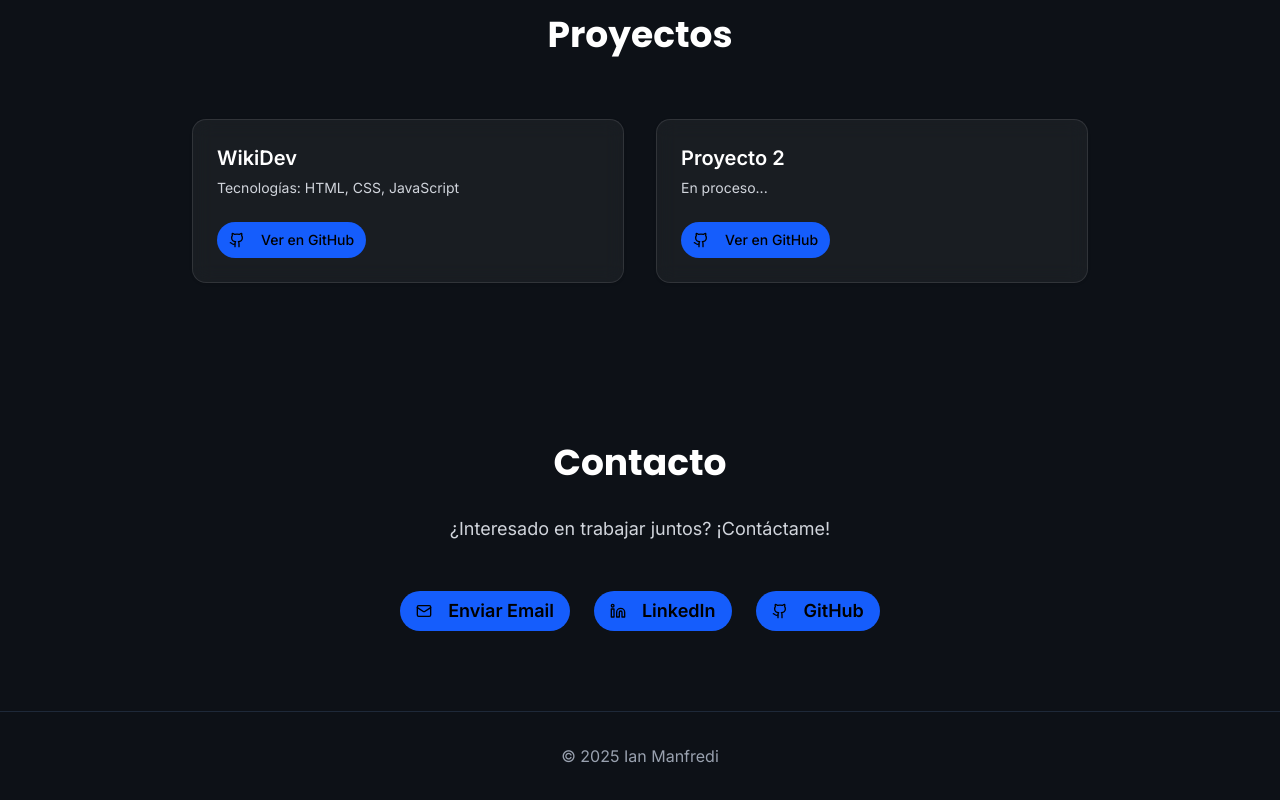
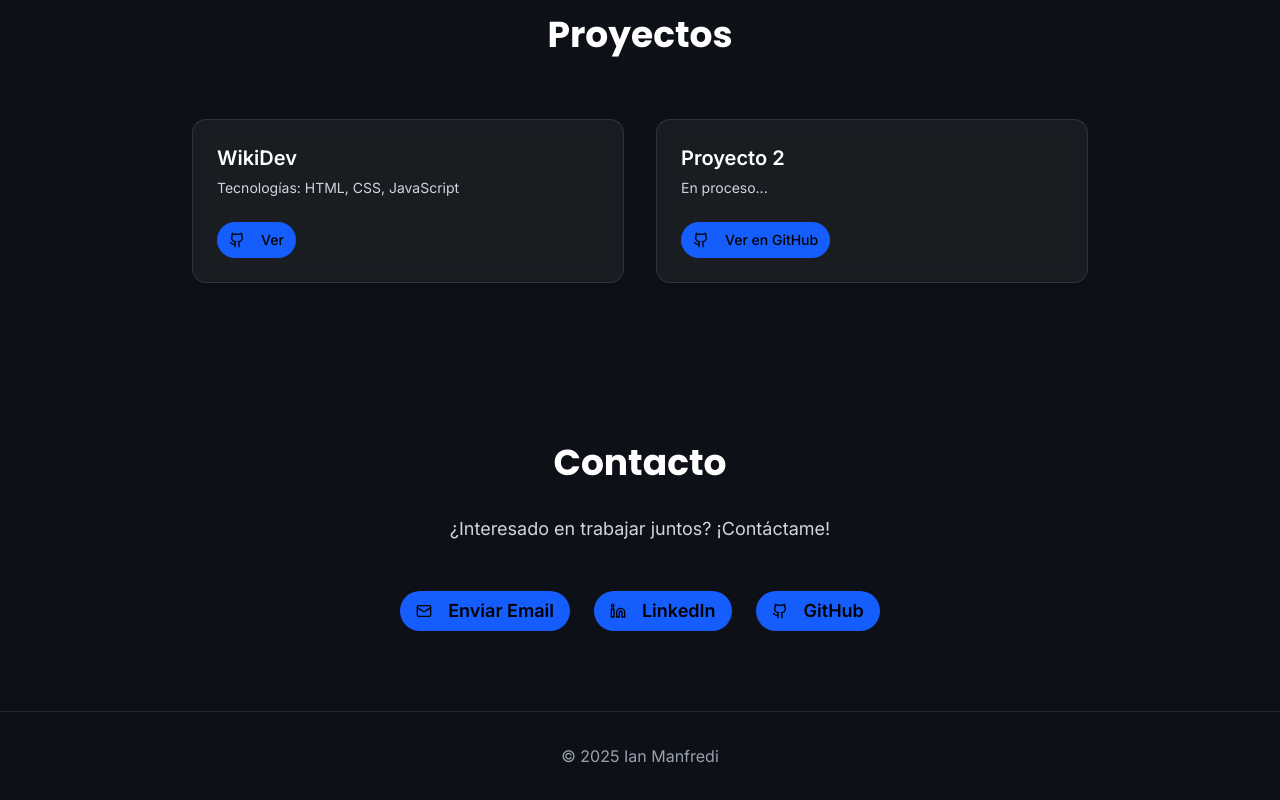
Before and after one commit to ianmanfredi/ian-portfolio, a Next.js app: page / in a window 1280 px wide. Shown: the part 2306-3106 px from the top of the page. Built offline with nearby package versions, Linux system fonts and the light colour scheme.

Commit message:
botton ver

```diff
--- a/app/page.tsx
+++ b/app/page.tsx
@@ -219,7 +219,7 @@ export default function Portfolio() {
                   <Button className="hover-button bg-blue-600 hover:bg-blue-700 rounded-full" asChild>
                     <a href={project.github} target="_blank" rel="noopener noreferrer">
                       <Github className="w-4 h-4 mr-2" />
-                      Ver en GitHub
+                      {project.title === "WikiDev" ? "Ver" : "Ver en GitHub"}
                     </a>
                   </Button>
                 </CardContent>
```
